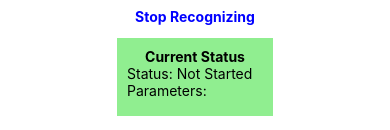
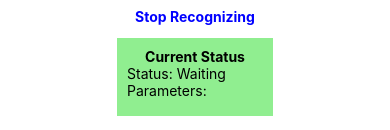
Before and after one commit to MNandor/voice-inventory, a React Native app: screen / in a window 390 px wide. Shown: the part 340-470 px from the top of the page. Built offline with nearby package versions, Linux system fonts and the light colour scheme.

Commit message:
implement logic of converting text to commands

```diff
--- a/App.tsx
+++ b/App.tsx
@@ -1,7 +1,7 @@
 import { StatusBar } from 'expo-status-bar';
 import { StyleSheet, Text, View, TouchableHighlight, TextInput } from 'react-native';
 import React, { Component } from 'react';
-import languages from './languages.json'
+import * as languages from './languages.json'
 
 import Voice, {
   SpeechRecognizedEvent,
@@ -17,6 +17,16 @@ type State = {
   partialResults: string[];
   language: string
 };
+
+type Command = {
+  key: string
+  value: string
+}
+
+type ListeningStatus = {
+  command: string
+  paramCount: string
+}
 
 class VoiceTest extends Component<Props, State> {
   state = {
@@ -87,6 +97,63 @@ class VoiceTest extends Component<Props, State> {
     });
   }
 
+  textToCommands = (text: String) => {
+
+    if (text == undefined)
+      return []
+
+    const words = text.toLowerCase().split(" ")
+
+    let commands: Command[] = []
+    let currentCommand: Command | undefined = undefined
+
+    words.forEach(word => {
+      if (word == "count" || word == "code"){
+        if (currentCommand != undefined){
+          commands = [...commands, currentCommand]
+        }
+        currentCommand = {
+          key: word,
+          value: ""
+        }
+      } else if (word in ["1", "2", "3", "4", "5", "6", "7", "8", "9", "0", ] && currentCommand != undefined){
+        currentCommand.value += word
+      } else if (word == "reset"){
+        currentCommand = undefined
+      }
+    }
+    )
+
+    if (currentCommand != undefined){
+      commands = [...commands, currentCommand]
+    }
+
+    return commands
+
+  }
+
+  getStatus = () => {
+    const arr = this.textToCommands(this.state.partialResults[0])
+
+    if (arr.length < 1){
+      const status: ListeningStatus = {
+        command: "Waiting",
+        paramCount: ""
+      }
+
+      return status
+    }
+
+    const latest = arr.slice(-1)[0]
+
+    const status: ListeningStatus = {
+      command: latest.key,
+      paramCount: latest.value.length.toString()
+    }
+
+    return status
+  }
+
   render() {
     return (
       <View style={styles.container}>
@@ -110,8 +177,8 @@ class VoiceTest extends Component<Props, State> {
 
         <View style={{...styles.box, backgroundColor: 'lightgreen'}}>
           <Text style={styles.boxTitle}>Current Status</Text>
-          <Text>Status: {this.state.status}</Text>
-          <Text>Parameters: </Text>
+          <Text>Status: {this.getStatus().command}</Text>
+          <Text>Parameters: {this.getStatus().paramCount}</Text>
         </View>
 
         <View style={{...styles.box, backgroundColor: 'lightblue'}}>
```
